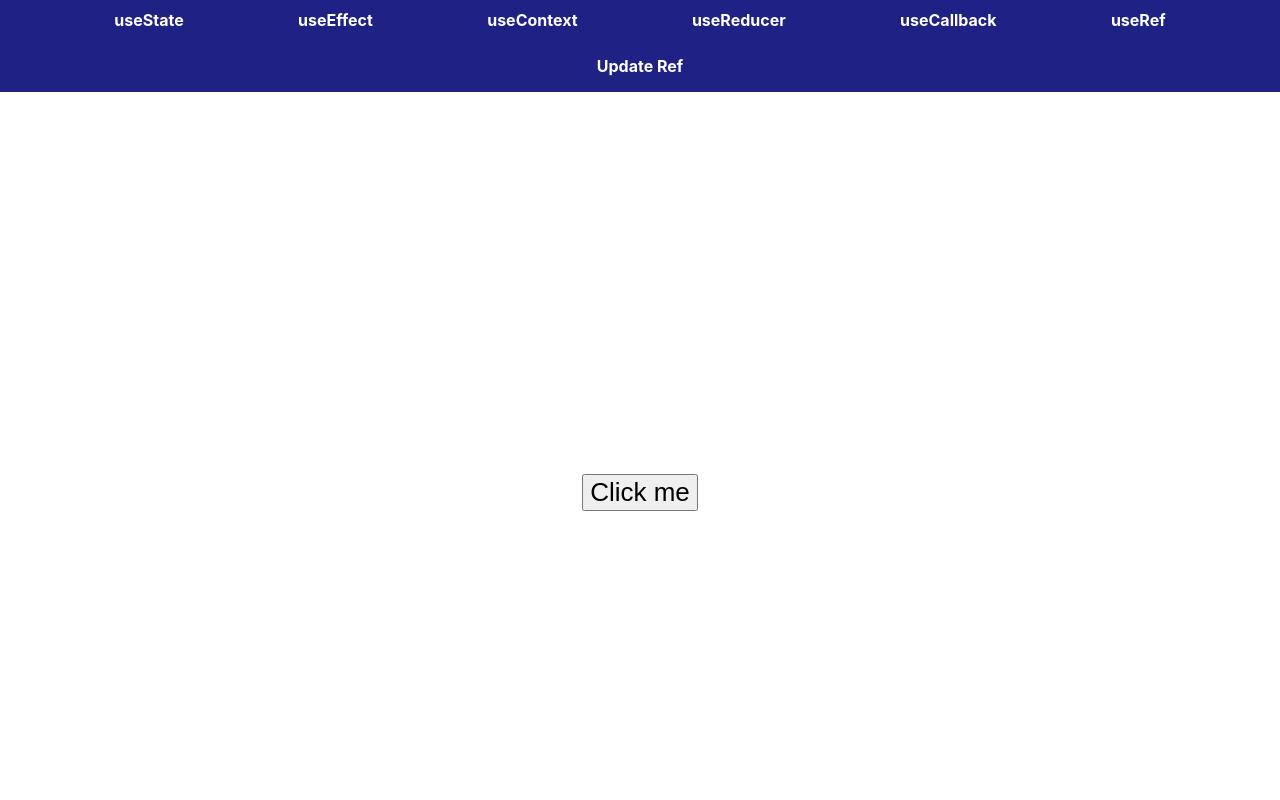
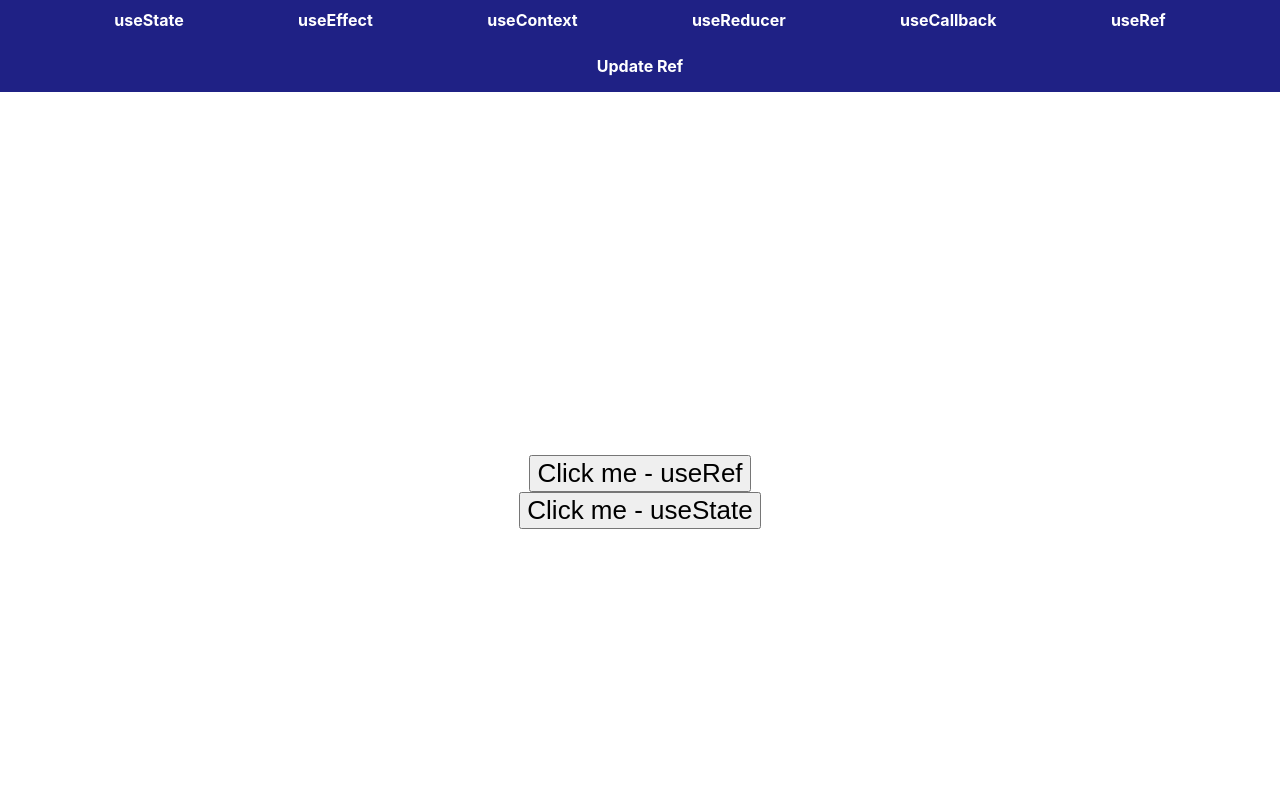
Before and after one commit to RicardoSerrano19/react-hooks-api, a React (Vite) app: page /ref/refUpdate in a window 1280 px wide. Shown: the top 800 px of the page. Built offline with nearby package versions, Linux system fonts and the light colour scheme.

Commit message:
feat: Difference between useRef and useState

```diff
--- a/src/exercise/useRef/refUpdate.jsx
+++ b/src/exercise/useRef/refUpdate.jsx
@@ -3,15 +3,23 @@ import React, {useRef, useState} from 'react'
 const RefUpdate = () => {
     console.log('RefUpdate: render');
     const countRef = useRef(0);
+    const [count, setCount] = useState(0);
 
     const updateReference = () => {
         countRef.current++;
         console.log(`Clicked ${countRef.current} times`);
     }
 
+    const updateState = () => {
+        const updateCount = count + 1;
+        console.log(`Clicked ${updateCount} times`);
+        setCount(updateCount);
+    }
+
     return (
         <div className='App'>
-            <button onClick={updateReference}>Click me</button>
+            <button onClick={updateReference}>Click me - useRef</button>
+            <button onClick={updateState}>Click me - useState</button>
         </div>
     )
 }
```
